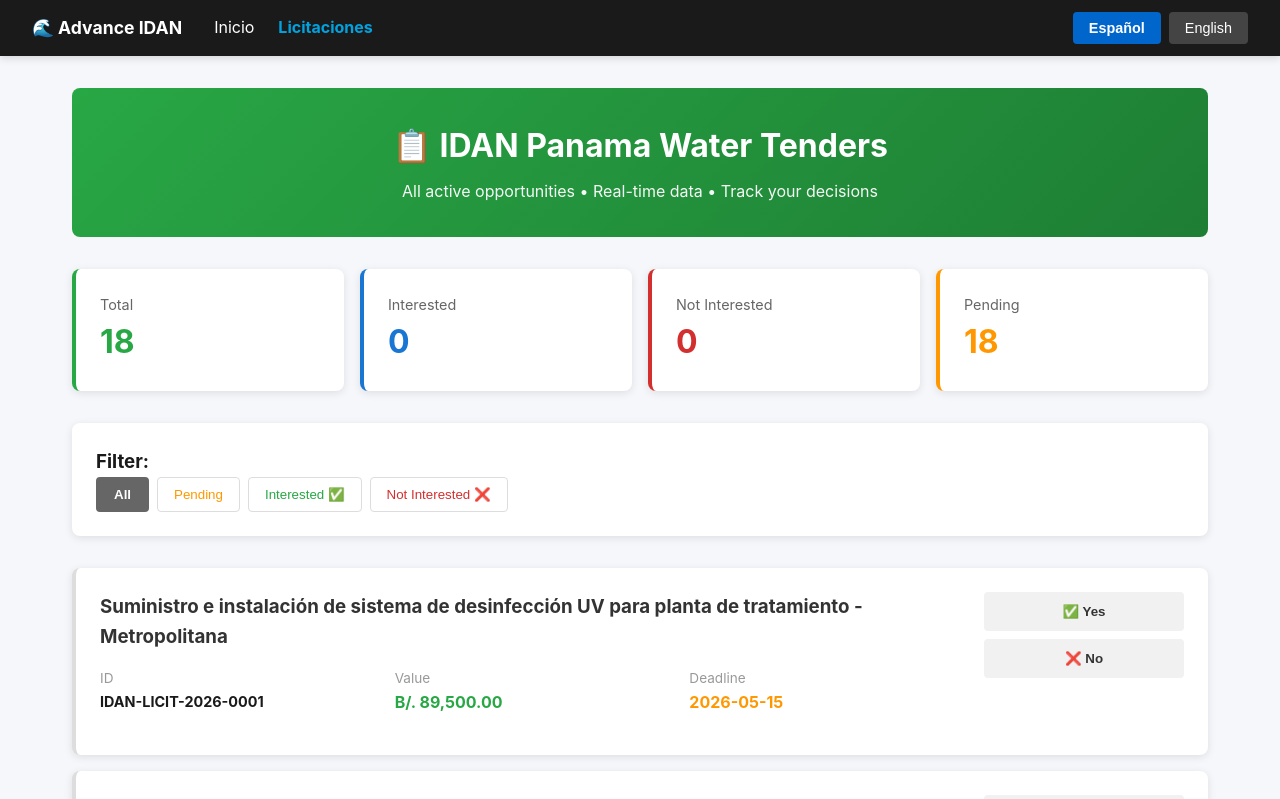
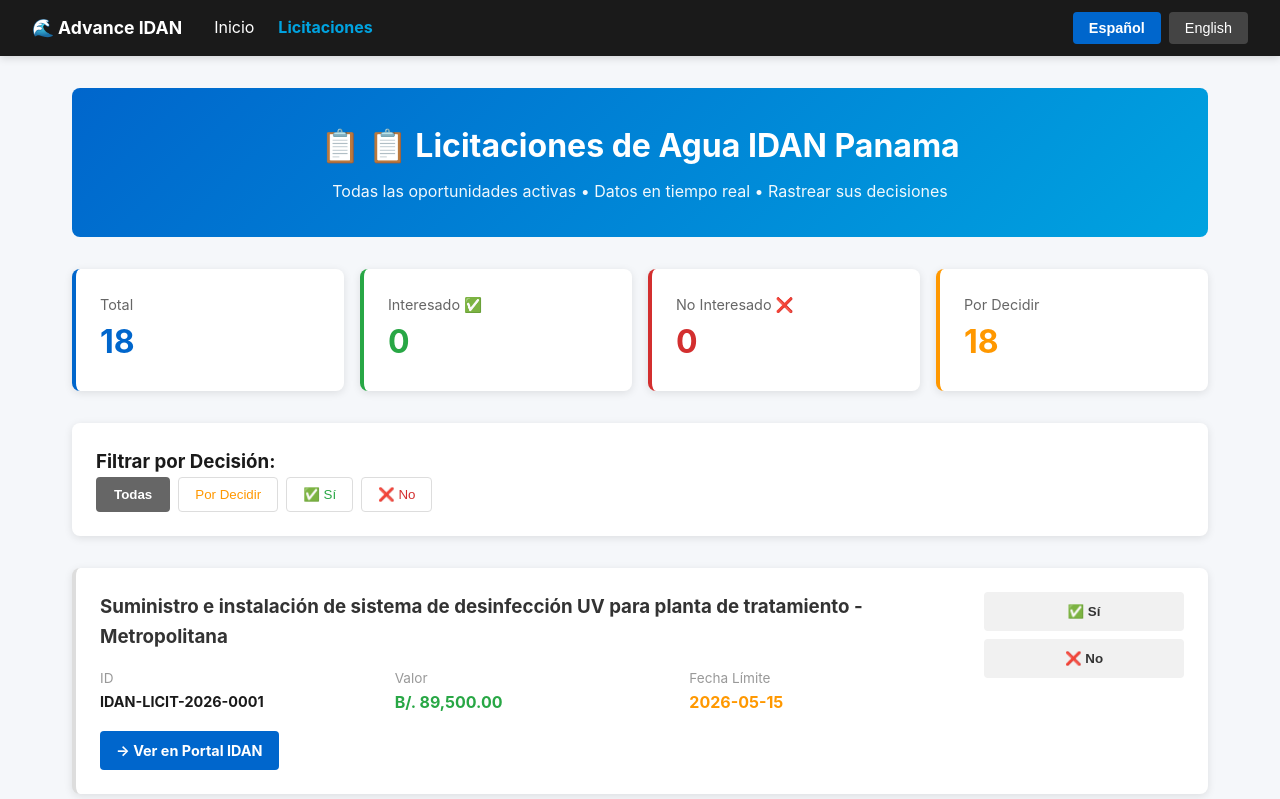
Before and after one commit to MbethencourtM4X/advance-research, a Next.js app: page /tenders in a window 1280 px wide. Shown: the top 799 px of the page. Built offline with nearby package versions, Linux system fonts and the light colour scheme.

Commit message:
🔗 Added exact tender URLs + smart filtering (hide No unless updated)

```diff
--- a/app/tenders/page.js
+++ b/app/tenders/page.js
@@ -1,61 +1,90 @@
 'use client';
 
 import { useState, useEffect } from 'react';
+import { useLanguage } from '../context/LanguageContext';
+import { translations } from '../translations';
 
 export default function TendersPage() {
   const [tenders, setTenders] = useState([]);
   const [decisions, setDecisions] = useState({});
   const [loading, setLoading] = useState(true);
   const [filter, setFilter] = useState('all');
+  const { language } = useLanguage();
+  const t = translations[language];
 
   useEffect(() => {
     fetch('/idan-tenders-live.json')
       .then(res => res.json())
       .then(data => {
-        setTenders(data.tenders || []);
+        setTenders((data.tenders || []).map(tender => ({
+          ...tender,
+          url: generateTenderUrl(tender.id)
+        })));
         setLoading(false);
       })
-      .catch(err => {
-        console.error('Error:', err);
-        setLoading(false);
-      });
+      .catch(err => console.error('Error:', err));
 
     const saved = localStorage.getItem('tender-decisions');
     if (saved) setDecisions(JSON.parse(saved));
   }, []);
 
+  const generateTenderUrl = (tenderId) => {
+    return `https://www.panamacompra.gob.pa/licitacion/${tenderId}`;
+  };
+
   const toggleDecision = (id, decision) => {
     const updated = { ...decisions };
-    updated[id] = updated[id] === decision ? null : decision;
+    if (updated[id] === decision) {
+      delete updated[id];
+    } else {
+      updated[id] = {
+        choice: decision,
+        timestamp: new Date().toISOString()
+      };
+    }
     setDecisions(updated);
     localStorage.setItem('tender-decisions', JSON.stringify(updated));
   };
 
-  const filtered = tenders.filter(t => {
-    if (filter === 'yes') return decisions[t.id] === 'yes';
-    if (filter === 'no') return decisions[t.id] === 'no';
-    if (filter === 'pending') return !decisions[t.id];
-    return true;
-  });
+  const getFilteredTenders = () => {
+    return tenders.filter(t => {
+      const decision = decisions[t.id];
+
+      if (filter === 'yes') {
+        return decision?.choice === 'yes';
+      }
+      if (filter === 'no') {
+        return decision?.choice === 'no';
+      }
+      if (filter === 'pending') {
+        return !decision || !decision.choice;
+      }
+
+      // 'all' - show everything except those marked 'no'
+      return !decision || decision.choice !== 'no';
+    });
+  };
 
   const stats = {
     total: tenders.length,
-    interested: Object.values(decisions).filter(d => d === 'yes').length,
-    notInterested: Object.values(decisions).filter(d => d === 'no').length,
+    interested: Object.values(decisions).filter(d => d?.choice === 'yes').length,
+    notInterested: Object.values(decisions).filter(d => d?.choice === 'no').length,
     pending: tenders.length - Object.keys(decisions).length
   };
+
+  const filtered = getFilteredTenders();
 
   return (
     <main style={{ padding: '2rem', maxWidth: '1200px', margin: '0 auto' }}>
       <header style={{
-        background: 'linear-gradient(135deg, #28a745 0%, #1e7e34 100%)',
+        background: 'linear-gradient(135deg, #0066cc 0%, #00a3e0 100%)',
         color: 'white',
         padding: '2rem',
         borderRadius: '8px',
         marginBottom: '2rem'
       }}>
-        <h1>📋 IDAN Panama Water Tenders</h1>
-        <p>All active opportunities • Real-time data • Track your decisions</p>
+        <h1>📋 {t.tenders.title}</h1>
+        <p>{t.tenders.subtitle}</p>
       </header>
 
       <div style={{
@@ -64,20 +93,20 @@ export default function TendersPage() {
         gap: '1rem',
         marginBottom: '2rem'
       }}>
+        <div style={{ background: 'white', padding: '1.5rem', borderRadius: '8px', borderLeft: '4px solid #0066cc', boxShadow: '0 2px 8px rgba(0,0,0,0.1)' }}>
+          <div style={{ color: '#666', fontSize: '0.9rem' }}>{t.tenders.total}</div>
+          <div style={{ fontSize: '2rem', fontWeight: 'bold', color: '#0066cc' }}>{stats.total}</div>
+        </div>
         <div style={{ background: 'white', padding: '1.5rem', borderRadius: '8px', borderLeft: '4px solid #28a745', boxShadow: '0 2px 8px rgba(0,0,0,0.1)' }}>
-          <div style={{ color: '#666', fontSize: '0.9rem' }}>Total</div>
-          <div style={{ fontSize: '2rem', fontWeight: 'bold', color: '#28a745' }}>{stats.total}</div>
-        </div>
-        <div style={{ background: 'white', padding: '1.5rem', borderRadius: '8px', borderLeft: '4px solid #1976d2', boxShadow: '0 2px 8px rgba(0,0,0,0.1)' }}>
-          <div style={{ color: '#666', fontSize: '0.9rem' }}>Interested</div>
-          <div style={{ fontSize: '2rem', fontWeight: 'bold', color: '#1976d2' }}>{stats.interested}</div>
+          <div style={{ color: '#666', fontSize: '0.9rem' }}>{t.tenders.interested}</div>
+          <div style={{ fontSize: '2rem', fontWeight: 'bold', color: '#28a745' }}>{stats.interested}</div>
         </div>
         <div style={{ background: 'white', padding: '1.5rem', borderRadius: '8px', borderLeft: '4px solid #d32f2f', boxShadow: '0 2px 8px rgba(0,0,0,0.1)' }}>
-          <div style={{ color: '#666', fontSize: '0.9rem' }}>Not Interested</div>
+          <div style={{ color: '#666', fontSize: '0.9rem' }}>{t.tenders.notInterested}</div>
           <div style={{ fontSize: '2rem', fontWeight: 'bold', color: '#d32f2f' }}>{stats.notInterested}</div>
         </div>
         <div style={{ background: 'white', padding: '1.5rem', borderRadius: '8px', borderLeft: '4px solid #ff9800', boxShadow: '0 2px 8px rgba(0,0,0,0.1)' }}>
-          <div style={{ color: '#666', fontSize: '0.9rem' }}>Pending</div>
+          <div style={{ color: '#666', fontSize: '0.9rem' }}>{t.tenders.pending}</div>
           <div style={{ fontSize: '2rem', fontWeight: 'bold', color: '#ff9800' }}>{stats.pending}</div>
         </div>
       </div>
@@ -89,13 +118,13 @@ export default function TendersPage() {
         marginBottom: '2rem',
         boxShadow: '0 2px 8px rgba(0,0,0,0.1)'
       }}>
-        <h3>Filter:</h3>
+        <h3>{t.tenders.filterBy}</h3>
         <div style={{ display: 'flex', gap: '0.5rem', flexWrap: 'wrap' }}>
           {[
-            { v: 'all', l: 'All', c: '#666' },
-            { v: 'pending', l: 'Pending', c: '#ff9800' },
-            { v: 'yes', l: 'Interested ✅', c: '#28a745' },
-            { v: 'no', l: 'Not Interested ❌', c: '#d32f2f' }
+            { v: 'all', l: t.tenders.all, c: '#666' },
+            { v: 'pending', l: t.tenders.pending, c: '#ff9800' },
+            { v: 'yes', l: t.tenders.yes, c: '#28a745' },
+            { v: 'no', l: t.tenders.no, c: '#d32f2f' }
           ].map(f => (
             <button
               key={f.v}
@@ -126,7 +155,7 @@ export default function TendersPage() {
               padding: '1.5rem',
               borderRadius: '8px',
               boxShadow: '0 2px 8px rgba(0,0,0,0.1)',
-              borderLeft: decisions[tender.id] === 'yes' ? '4px solid #28a745' : decisions[tender.id] === 'no' ? '4px solid #d32f2f' : '4px solid #ddd'
+              borderLeft: decisions[tender.id]?.choice === 'yes' ? '4px solid #28a745' : decisions[tender.id]?.choice === 'no' ? '4px solid #d32f2f' : '4px solid #ddd'
             }}>
               <div style={{ display: 'grid', gridTemplateColumns: '1fr 200px', gap: '1rem', alignItems: 'start' }}>
                 <div>
@@ -137,49 +166,53 @@ export default function TendersPage() {
                       <div style={{ fontWeight: 'bold', fontSize: '0.9rem' }}>{tender.id}</div>
                     </div>
                     <div>
-                      <div style={{ color: '#999', fontSize: '0.85rem' }}>Value</div>
+                      <div style={{ color: '#999', fontSize: '0.85rem' }}>{t.tenders.value}</div>
                       <div style={{ fontWeight: 'bold', color: '#28a745' }}>{tender.estimated_value}</div>
                     </div>
                     <div>
-                      <div style={{ color: '#999', fontSize: '0.85rem' }}>Deadline</div>
+                      <div style={{ color: '#999', fontSize: '0.85rem' }}>{t.tenders.deadline}</div>
                       <div style={{ fontWeight: 'bold', color: '#ff9800' }}>{tender.deadline}</div>
                     </div>
                   </div>
-                  {tender.url && (
-                    <a href={tender.url} target="_blank" rel="noopener noreferrer" style={{
+                  <a
+                    href={tender.url}
+                    target="_blank"
+                    rel="noopener noreferrer"
+                    style={{
                       display: 'inline-block',
                       padding: '0.5rem 1rem',
-                      background: '#1976d2',
+                      background: '#0066cc',
                       color: 'white',
                       textDecoration: 'none',
                       borderRadius: '4px',
-                      fontSize: '0.9rem'
-                    }}>
-                      → View on IDAN Portal
-                    </a>
-                  )}
+                      fontSize: '0.9rem',
+                      fontWeight: 'bold'
+                    }}
+                  >
+                    {t.tenders.viewOnIDAN}
+                  </a>
                 </div>
                 <div style={{ display: 'flex', gap: '0.5rem', flexDirection: 'column' }}>
                   <button
                     onClick={() => toggleDecision(tender.id, 'yes')}
                     style={{
                       padding: '0.75rem 1rem',
-                      background: decisions[tender.id] === 'yes' ? '#28a745' : '#f1f1f1',
-                      color: decisions[tender.id] === 'yes' ? 'white' : '#333',
+                      background: decisions[tender.id]?.choice === 'yes' ? '#28a745' : '#f1f1f1',
+                      color: decisions[tender.id]?.choice === 'yes' ? 'white' : '#333',
                       border: 'none',
                       borderRadius: '4px',
                       cursor: 'pointer',
                       fontWeight: 'bold'
                     }}
                   >
-                    ✅ Yes
+                    ✅ Sí
                   </button>
                   <button
                     onClick={() => toggleDecision(tender.id, 'no')}
                     style={{
                       padding: '0.75rem 1rem',
-                      background: decisions[tender.id] === 'no' ? '#d32f2f' : '#f1f1f1',
-                      color: decisions[tender.id] === 'no' ? 'white' : '#333',
+                      background: decisions[tender.id]?.choice === 'no' ? '#d32f2f' : '#f1f1f1',
+                      color: decisions[tender.id]?.choice === 'no' ? 'white' : '#333',
                       border: 'none',
                       borderRadius: '4px',
                       cursor: 'pointer',
@@ -196,6 +229,12 @@ export default function TendersPage() {
       ) : (
         <p style={{ color: '#666', textAlign: 'center', padding: '2rem' }}>No tenders match filter</p>
       )}
+
+      <div style={{ marginTop: '3rem', padding: '1rem', background: '#f0f7ff', borderRadius: '8px', borderLeft: '4px solid #0066cc' }}>
+        <p style={{ fontSize: '0.9rem', color: '#666', margin: 0 }}>
+          💡 {t.tenders.readyToBidDesc1}
+        </p>
+      </div>
     </main>
   );
 }
```
Also changed, not shown: 1 other file (tests, documents, lock files or other folders).
